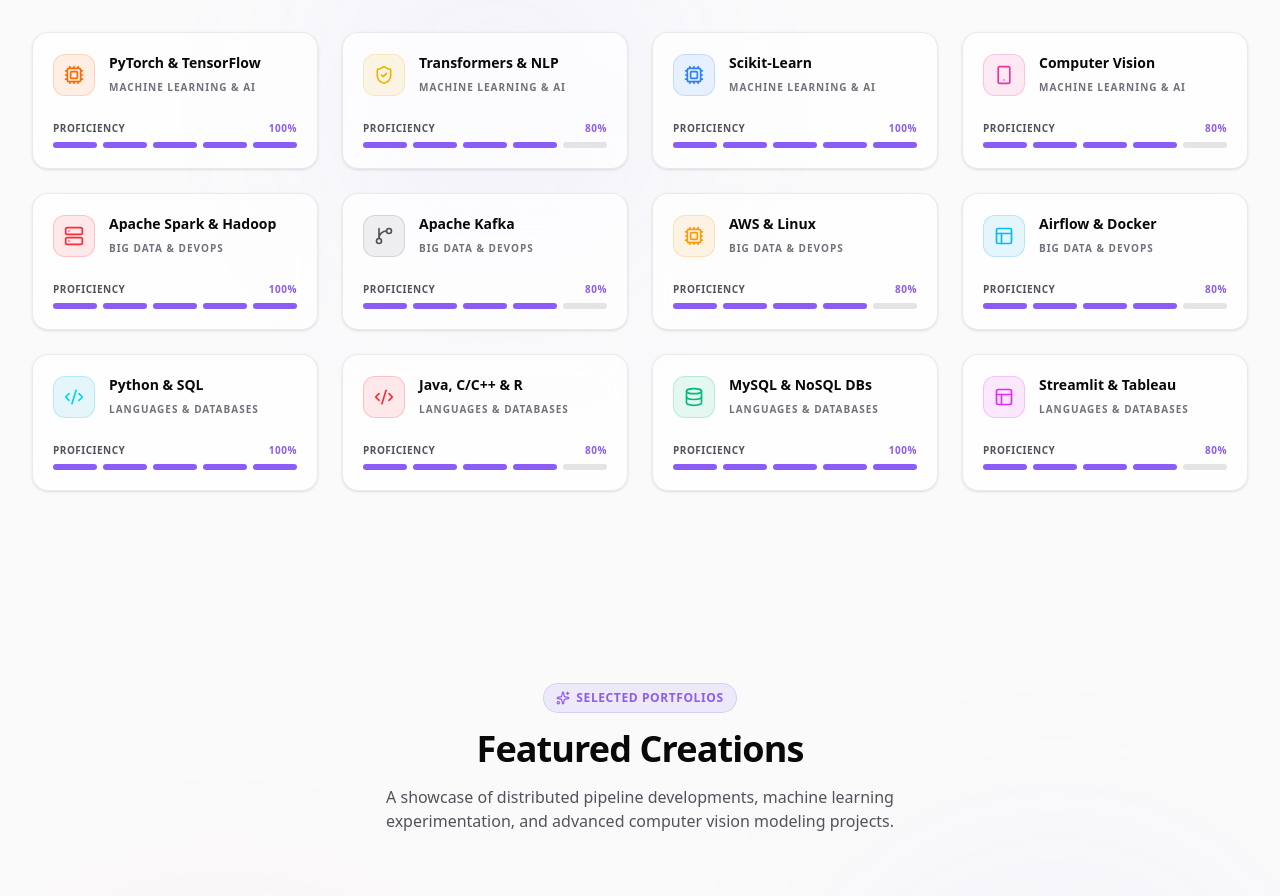
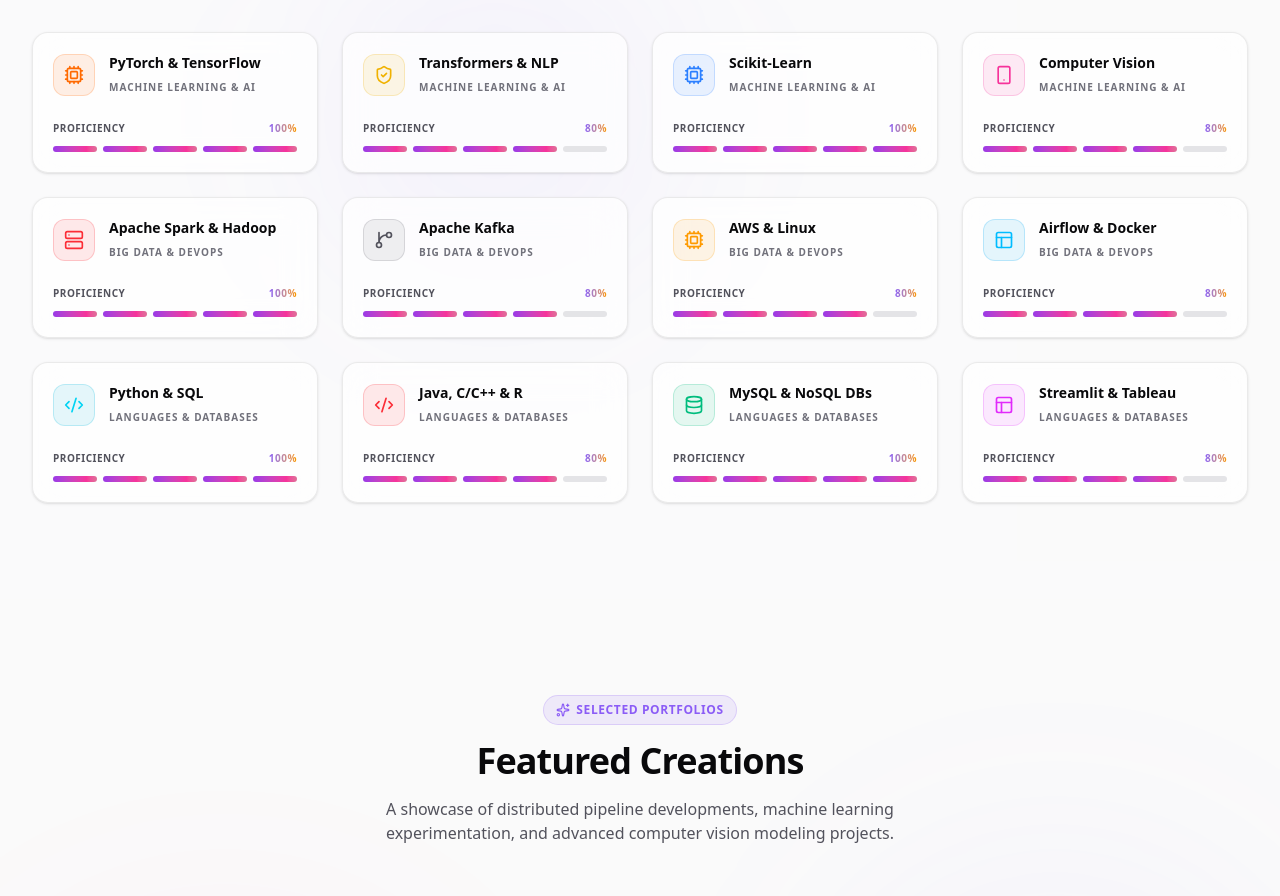
Before and after one commit to Ishaan-SD/portfolio, a Next.js app: page / in a window 1280 px wide. Shown: the part 1980-2876 px from the top of the page. Built offline with nearby package versions, Linux system fonts and the light colour scheme.

Commit message:
Style update: Refine proficiency bars to a segmented 5-block layout flowing with a calm 4s multi-color gradient wave

```diff
--- a/src/app/globals.css
+++ b/src/app/globals.css
@@ -15,6 +15,7 @@
   --animate-glow: glow 3s ease-in-out infinite;
   --animate-grid-fade: grid-fade 20s linear infinite;
   --animate-fluid-gradient: fluid-gradient 2s ease infinite;
+  --animate-fluid-gradient-slow: fluid-gradient 4s ease infinite;
 
   @keyframes typing {
     0%, 100% { border-color: transparent }
--- a/src/components/Skills.tsx
+++ b/src/components/Skills.tsx
@@ -187,19 +187,19 @@
                 </div>
 
                 {/* Level indicators */}
-                <div className="flex flex-col gap-1.5 w-full mt-2">
+                <div className="flex flex-col gap-2.5 w-full mt-2">
                   <div className="flex items-center justify-between text-[10px] font-bold text-zinc-600 dark:text-zinc-400 uppercase tracking-wider">
                     <span>Proficiency</span>
-                    <span className="text-brand-500">{skill.level * 20}%</span>
+                    <span className="text-transparent bg-clip-text bg-gradient-to-r from-brand-500 to-amber-500 font-extrabold">{skill.level * 20}%</span>
                   </div>
                   <div className="flex gap-1.5 items-center w-full">
                     {Array.from({ length: 5 }).map((_, levelIdx) => (
                       <div
                         key={levelIdx}
-                        className={`h-1.5 flex-1 rounded-full transition-all duration-500 ${
+                        className={`h-1.5 flex-1 rounded-full overflow-hidden transition-all duration-500 ${
                           levelIdx < skill.level
-                            ? "bg-brand-500 scale-x-100 origin-left"
-                            : "bg-zinc-200 dark:bg-zinc-800"
+                            ? "bg-gradient-to-r from-violet-600 via-pink-500 via-amber-400 to-emerald-400 animate-fluid-gradient-slow bg-[length:200%_auto]"
+                            : "bg-zinc-200 dark:bg-zinc-800/80"
                         }`}
                         style={{
                           transitionDelay: `${levelIdx * 50}ms`
```
